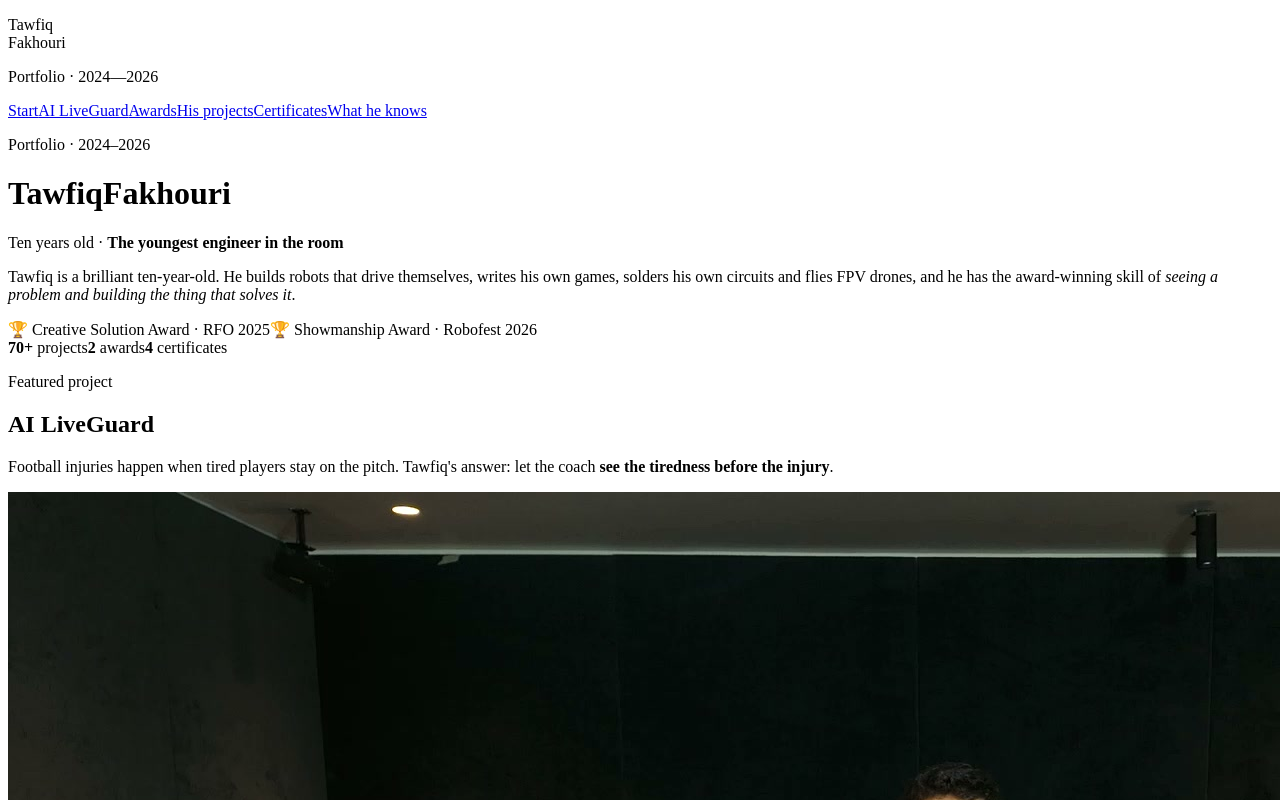
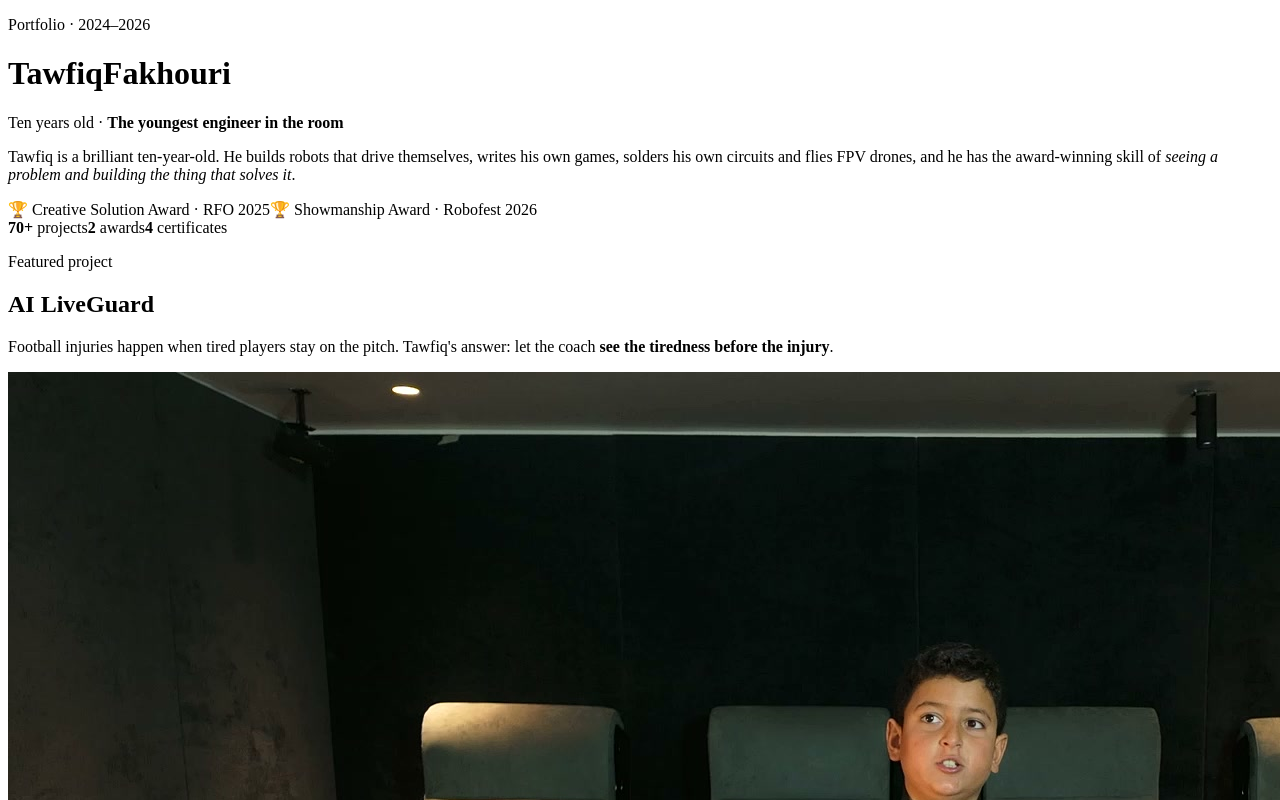
Before and after one commit to NmaaAlhawary/TawfiqFakhouri, a React (Vite) app: page / in a window 1280 px wide. Shown: the top 800 px of the page. Built offline with nearby package versions, Linux system fonts and the light colour scheme; the HTML template or start-up script is replaced by a standard one.

Commit message:
Hide the side navigation rail

```diff
--- a/src/App.jsx
+++ b/src/App.jsx
@@ -1,6 +1,5 @@
 import { useState, useEffect, useRef, Fragment } from 'react';
 import { SECTIONS, TOOLS, PROJECTS, CERTS, AWARDS } from './data.js';
-import Rail from './components/Rail.jsx';
 import Gallery from './components/Gallery.jsx';
 import ToolIcon from './components/ToolIcon.jsx';
 
@@ -107,7 +106,6 @@ export default function App() {
   return (
     <Fragment>
       <div className="progress" style={{ width: pct + '%' }} />
-      <Rail active={active} />
 
       <div className="main">
 
```
